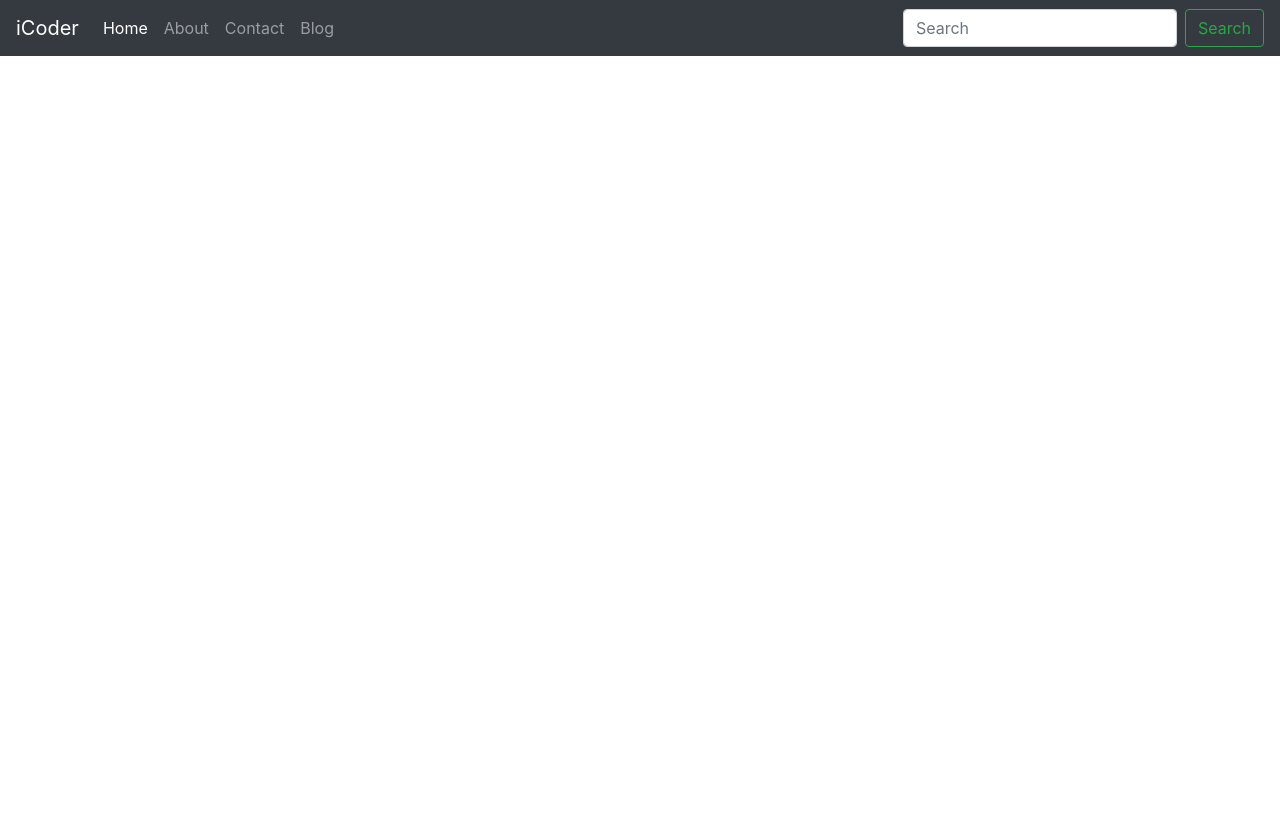
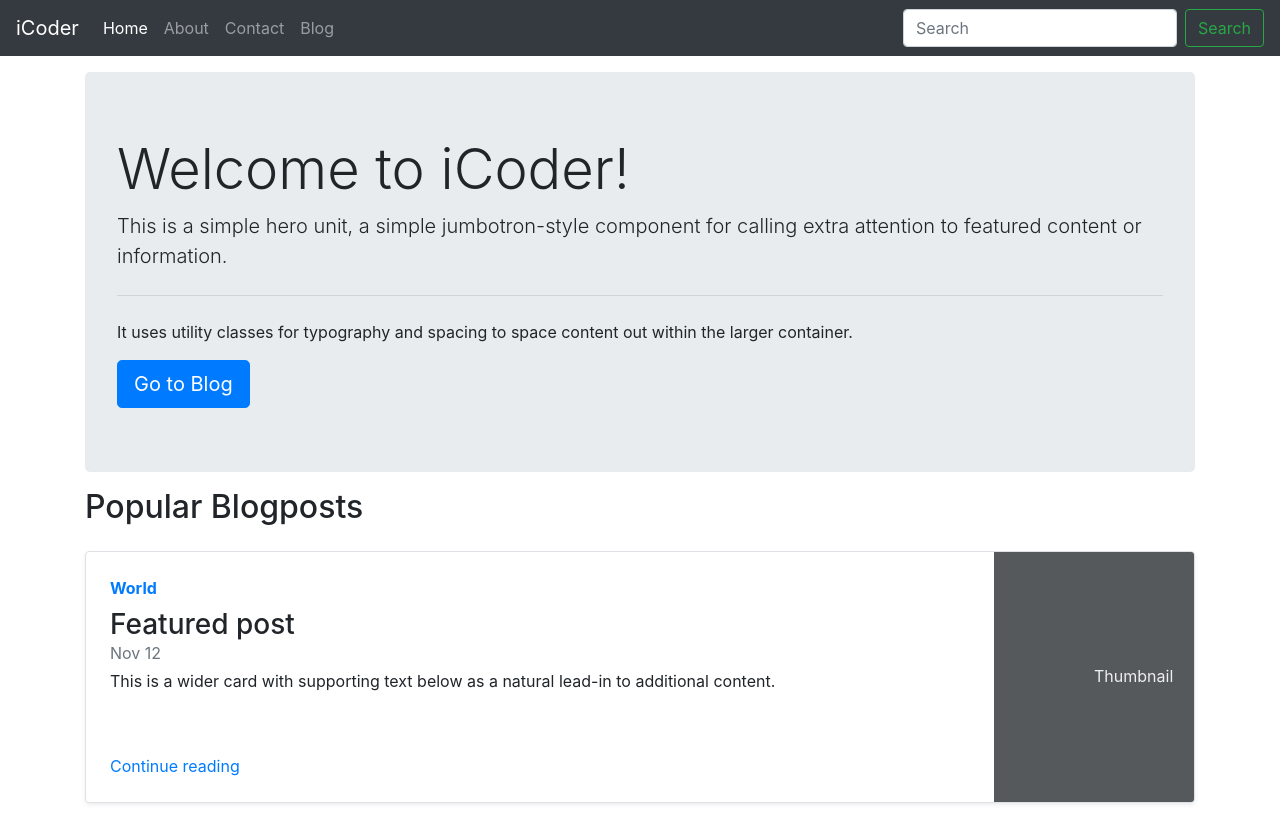
Before and after one commit to ns23k/icoder-blog, a Django app: page / in a window 1280 px wide. Before the commit the page ends 800 px from the top, so only its background shows below. Run offline with Django 3.2, Linux system fonts and the light colour scheme; some libraries are stand-ins or nearby versions.

Commit message:
video 80

```diff
--- a/templates/home/about.html
+++ b/templates/home/about.html
@@ -1,7 +1,7 @@
 {% extends 'base.html' %}
 
 {% block title %} About{% endblock title %}
-
+{%block aboutactive%}active{%endblock aboutactive%}
 {% block body %}
-
+about
 {% endblock %}
--- a/templates/home/contact.html
+++ b/templates/home/contact.html
@@ -1,7 +1,7 @@
 {% extends 'base.html' %}
 
 {% block title %} Contact{% endblock title %}
-
+{%block contactactive%}active{%endblock contactactive%}
 {% block body %}
 <div class="container my-3">
     <h3>Contact iCoder Admin</h3>
--- a/templates/home/home.html
+++ b/templates/home/home.html
@@ -1,7 +1,30 @@
 {% extends 'base.html' %}
 
 {% block title %} Home{% endblock title %}
-
+{%block homeactive%}active{%endblock homeactive%}
 {% block body %}
-
+<div class="container">
+    <div class="jumbotron my-3">
+        <h1 class="display-4">Welcome to iCoder!</h1>
+        <p class="lead">This is a simple hero unit, a simple jumbotron-style component for calling extra attention to featured content or information.</p>
+        <hr class="my-4">
+        <p>It uses utility classes for typography and spacing to space content out within the larger container.</p>
+        <a class="btn btn-primary btn-lg" href="/blog" role="button">Go to Blog</a>
+    </div>
+</div>
+<div class="container">
+    <h2>Popular Blogposts</h2>
+    <div class="row no-gutters border rounded overflow-hidden flex-md-row mb-4 shadow-sm h-md-250 my-4 position-relative">
+        <div class="col p-4 d-flex flex-column position-static">
+            <strong class="d-inline-block mb-2 text-primary">World</strong>
+            <h3 class="mb-0">Featured post</h3>
+            <div class="mb-1 text-muted">Nov 12</div>
+            <p class="card-text mb-auto">This is a wider card with supporting text below as a natural lead-in to additional content.</p>
+            <a href="#" class="stretched-link">Continue reading</a>
+        </div>
+        <div class="col-auto d-none d-lg-block">
+            <svg class="bd-placeholder-img" width="200" height="250" xmlns="http://www.w3.org/2000/svg" preserveAspectRatio="xMidYMid slice" focusable="false" role="img" aria-label="Placeholder: Thumbnail"><title>Placeholder</title><rect width="100%" height="100%" fill="#55595c"></rect><text x="50%" y="50%" fill="#eceeef" dy=".3em">Thumbnail</text></svg>
+        </div>
+    </div>
+</div>
 {% endblock %}
```
Also changed, not shown: templates/base.html (+5 -4 lines), templates/blog/blogHome.html (+22 -1 lines).
